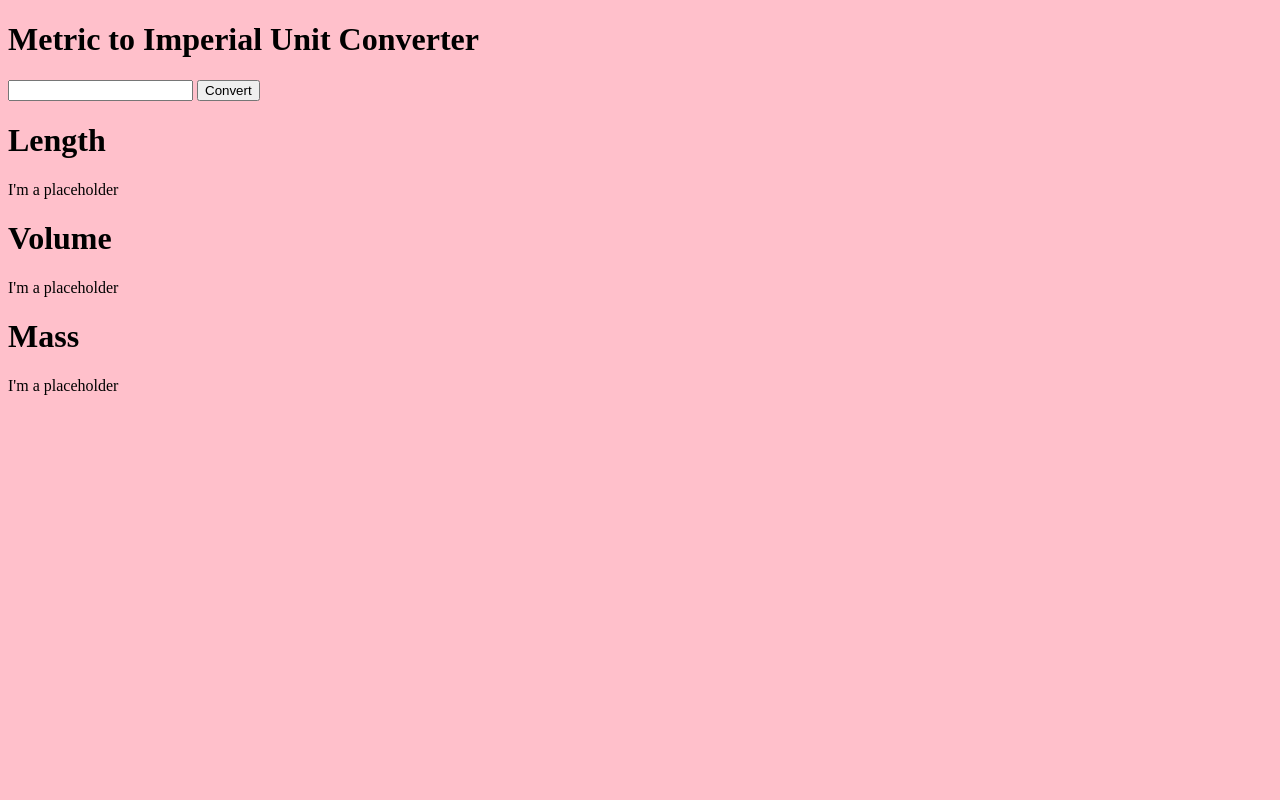
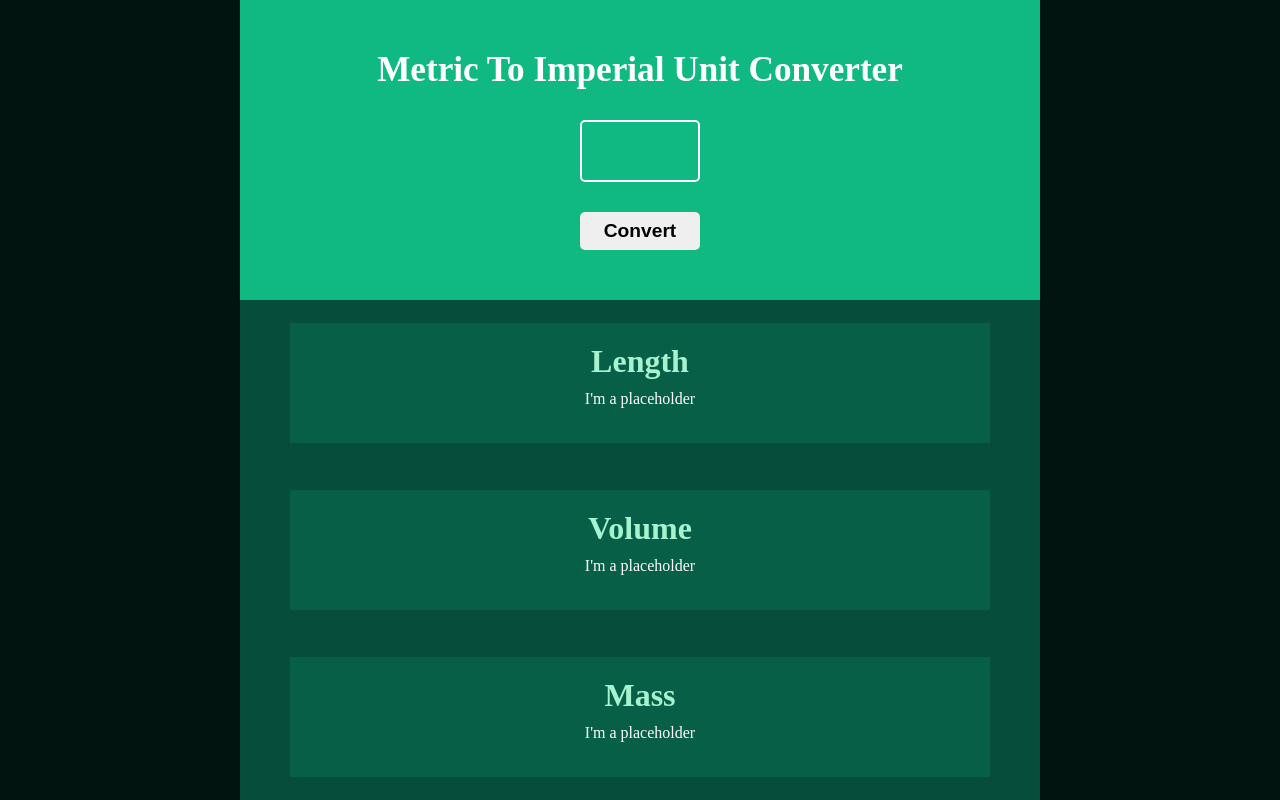
Before and after one commit to Tundoor/unit-Calculator, a plain HTML site: page index.html in a window 1280 px wide. Drawn offline with Linux system fonts and the light colour scheme.

Commit message:
Update styling

```diff
--- a/index.css
+++ b/index.css
@@ -1,3 +1,100 @@
-body {
-    background-color: pink;
+* {
+    margin: 0;
+    padding: 0;
+     box-sizing: border-box;
 }
+
+ html, body {
+    height: 100%;
+    width: 100%;
+    display: flex;
+    flex-direction: column;
+    justify-content: center;
+    align-items: center;
+    background-color: #02140f;
+}
+
+.calc-div {
+    width: 800px;
+    height: 800px;
+    display: flex;
+    flex-direction: column;
+    align-items: center;
+    background-color: #064E3B;
+}
+
+header {
+    width: 100%;
+    height: 300px;
+    padding: 50px;
+    background-color: #10B981;
+    display: flex;
+    flex-direction: column;
+    align-items: center;
+    justify-content: center;
+}
+
+.title {
+   color: white;
+   font-size: 2.2rem;
+   margin-bottom: 30px;
+   font-weight: 900;
+}
+
+.user-input {
+    background-color: #10B981;
+    border-style: solid;
+    border-color: white;
+    border-radius: 5px;
+    height: 80px;
+    width: 120px;
+    margin-bottom: 30px;
+    font-size: 2.5rem;
+    color: white;
+    text-align: center;
+}
+
+.user-input:focus {
+    outline: none;
+    box-shadow: 0 0 0 2px white;
+}
+
+.submit {
+    border-style: none;
+    height: 50px;
+    width: 120px;
+    border-radius: 5px;
+    font-size: 1.2rem;
+    font-weight: 700;
+}
+
+.submit:hover {
+    background-color:#0c8b6a ;
+    cursor: pointer;
+}
+
+/* Main Section */
+
+main {
+    height: 100%;
+    display: flex;
+    flex-direction: column;
+    justify-content: space-around;
+}
+
+.measurement-div {
+    background-color:#065F46 ;
+    width: 700px;
+    height: 120px;
+    text-align: center;
+}
+
+.measurement-div h1 {
+    color: #A7F3D0;
+    margin-top: 20px;
+}
+
+.measurement-div p {
+    color: white;
+    margin-top: 10px;
+}
--- a/index.html
+++ b/index.html
@@ -9,20 +9,20 @@
 <body>
     <div class="calc-div">
         <header class="calc-header">
-        <h1 class="header">Metric to Imperial Unit Converter</h1>
+        <h1 class="title">Metric To Imperial Unit Converter</h1>
         <input class="user-input" type="text">
         <button class="submit ">Convert</button>
         </header>
         <main>
-          <div class="length-div">
+          <div class="measurement-div" id="length-div">
              <h1>Length</h1>
              <p>I'm a placeholder</p>
           </div>
-          <div class="volume-div">
+          <div class="measurement-div" id="volume-div">
             <h1>Volume</h1>
             <p>I'm a placeholder</p>
           </div>
-          <div class="mass-div">
+          <div class="measurement-div" id="mass-div">
             <h1>Mass</h1>
             <p>I'm a placeholder</p>
           </div>
```
Also changed, not shown: index.js (+62 -0 lines).
